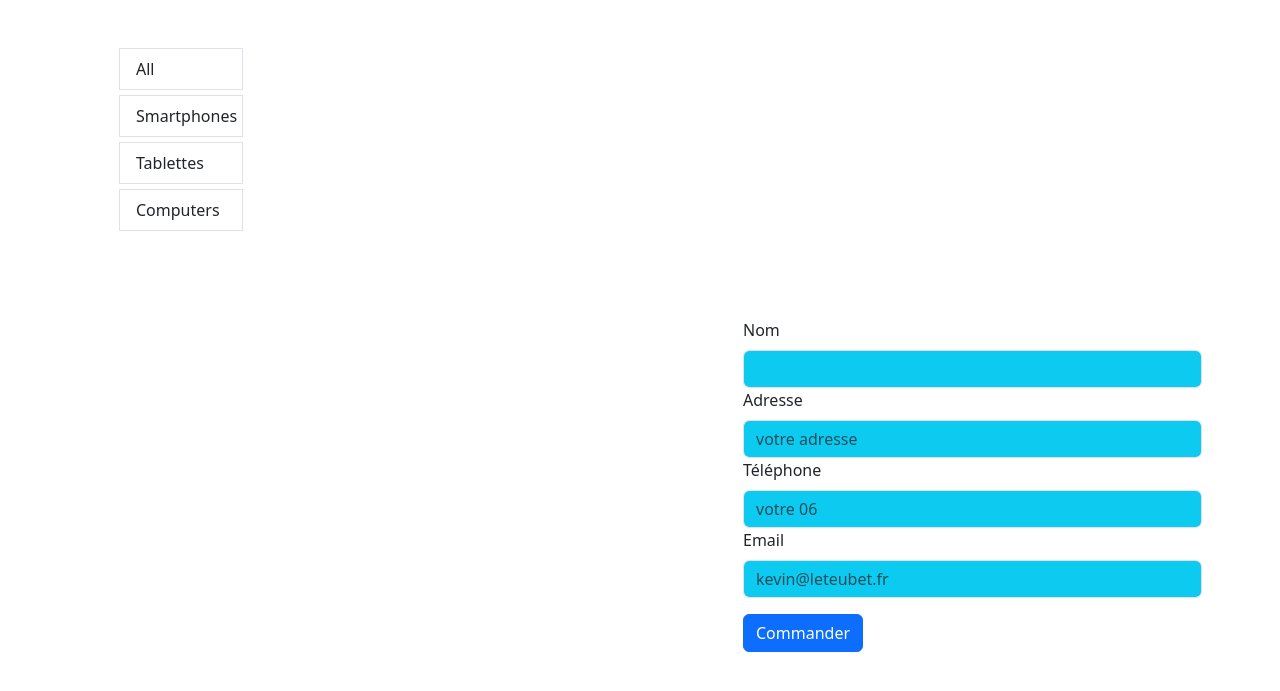
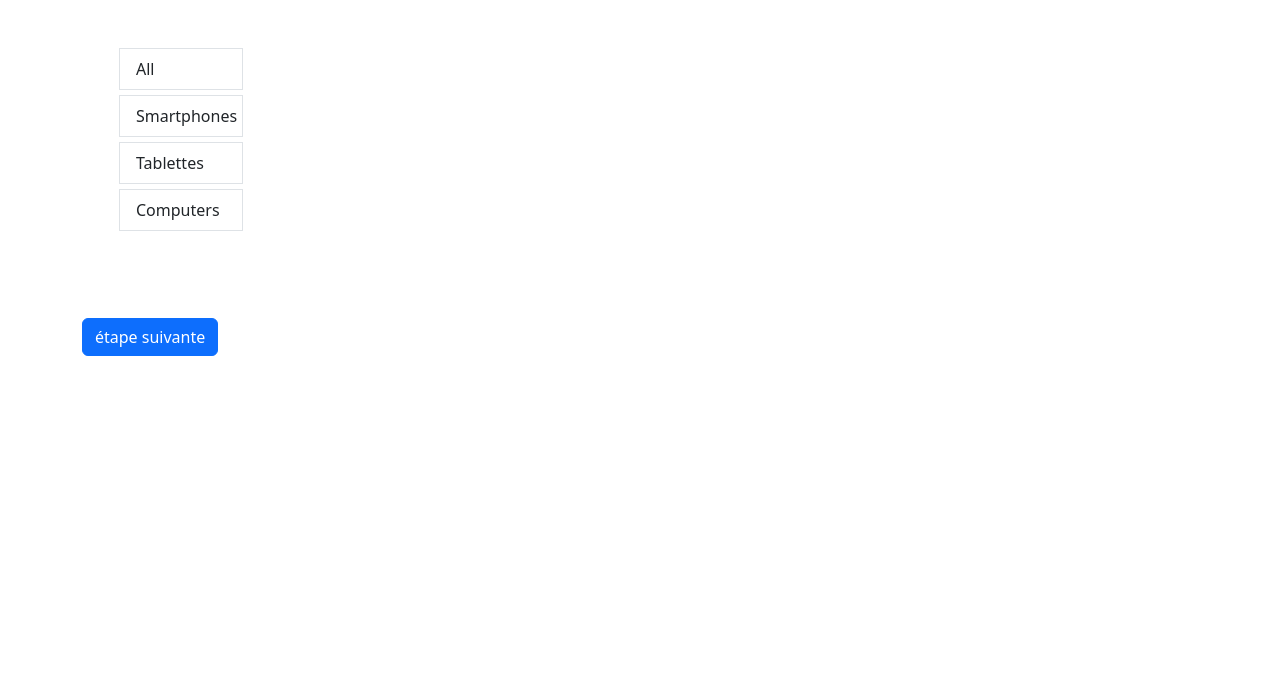
Before and after one commit to alexandre-fms/myShop, a plain HTML site: page index.html in a window 1280 px wide. Shown: the part 63-754 px from the top of the page. Drawn offline with nearby package versions, Linux system fonts and the light colour scheme.

Commit message:
ajout bouton panier pour affichage formulaire, + alert au clic sur la commande

```diff
--- a/index.html
+++ b/index.html
@@ -56,12 +56,17 @@
         <div class="row">
             <div id="cart" class="col-7">
                 <!--todo tableau panier-->
+
+                <div class="col-12">
+                    <button type="submit" class="btn btn-primary mt-3" onclick="popForm()">étape suivante</button>
+                </div>
+
             </div>
 
             <form id="formOrder" class="col-5 g-3">
                 <div class="col-md-12">
                     <label for="inputName" class="form-label">Nom</label>
-                    <input type="text" class="form-control bg-info" id="inputName">
+                    <input type="text" class="form-control bg-info" id="inputName" placeholder="Tout le monde a un nom">
                 </div>
 
                 <div class="col-12">
@@ -81,7 +86,7 @@
 
 
                 <div class="col-12">
-                    <button type="submit" class="btn btn-primary mt-3">Commander</button>
+                    <button type="submit" class="btn btn-primary mt-3" onclick="orderValidation()">Commander</button>
                 </div>
             </form>
         </div>
--- a/script.js
+++ b/script.js
@@ -200,3 +200,17 @@ function addToCart() {
     //let content = document.getElementsByName("article");
 
 }
+
+
+function popForm(){
+    document.getElementById("formOrder").style.visibility = "visible";
+}
+
+function orderValidation(){
+let name = document.getElementById("inputName").value;
+let address = document.getElementById("inputAddress").value;
+let phoneNumber = document.getElementById("inputPhoneNumber").value;
+let email = document.getElementById("inputEmail4").value;
+
+    alert("Félicitations pour votre commande Monsieur//madame "+ name +".\n    Cependant, nous rencontrons une erreur avec notre base de données.\n    En effet, votre compte sera bien débité mais vous ne recevrais pas les articles commandés à l'adresse : "+address+".\n\n N'essayez pas de nous contacter, votre numéro "+ phoneNumber+" et votre mail "+email+" ont été bloqués par nos services.\n\n   Encore merci de votre commande et à bientôt.");
+}
--- a/style.css
+++ b/style.css
@@ -27,9 +27,11 @@ li:hover{
     width: 20%;
 }
 
-form > div > input{
-    border: 1px solid;
-    border-color:black;
-    border-radius: 5px;
-    padding: 5px;
+#formOrder {
+visibility: hidden;
 }
+
+h3{
+    padding-left: 15px;
+    padding-right: 15px;
+}
```
